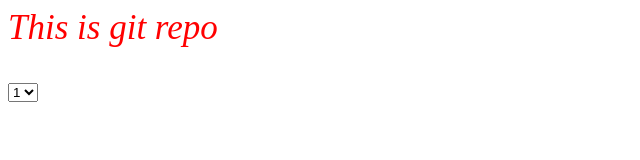
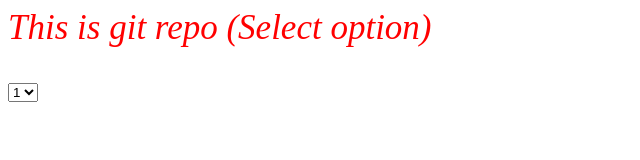
Before and after one commit to ByteGenieX/localrepo, a plain HTML site: page index.html in a window 1280 px wide. Shown: the whole page, without its empty margins (0-640 px from the left). Drawn offline with Linux system fonts and the light colour scheme.

Commit message:
this is select optin in feature1 branch

```diff
--- a/index.html
+++ b/index.html
@@ -1,7 +1,7 @@
 <html>
 <link rel="stylesheet" href="style.css">
 <body>
-    <p> This is git repo </p>
+    <p> This is git repo (Select option)</p>
     <select name="" id="">
         <option value="1" selected>1</option>
         <option value="2">2</option>
```
